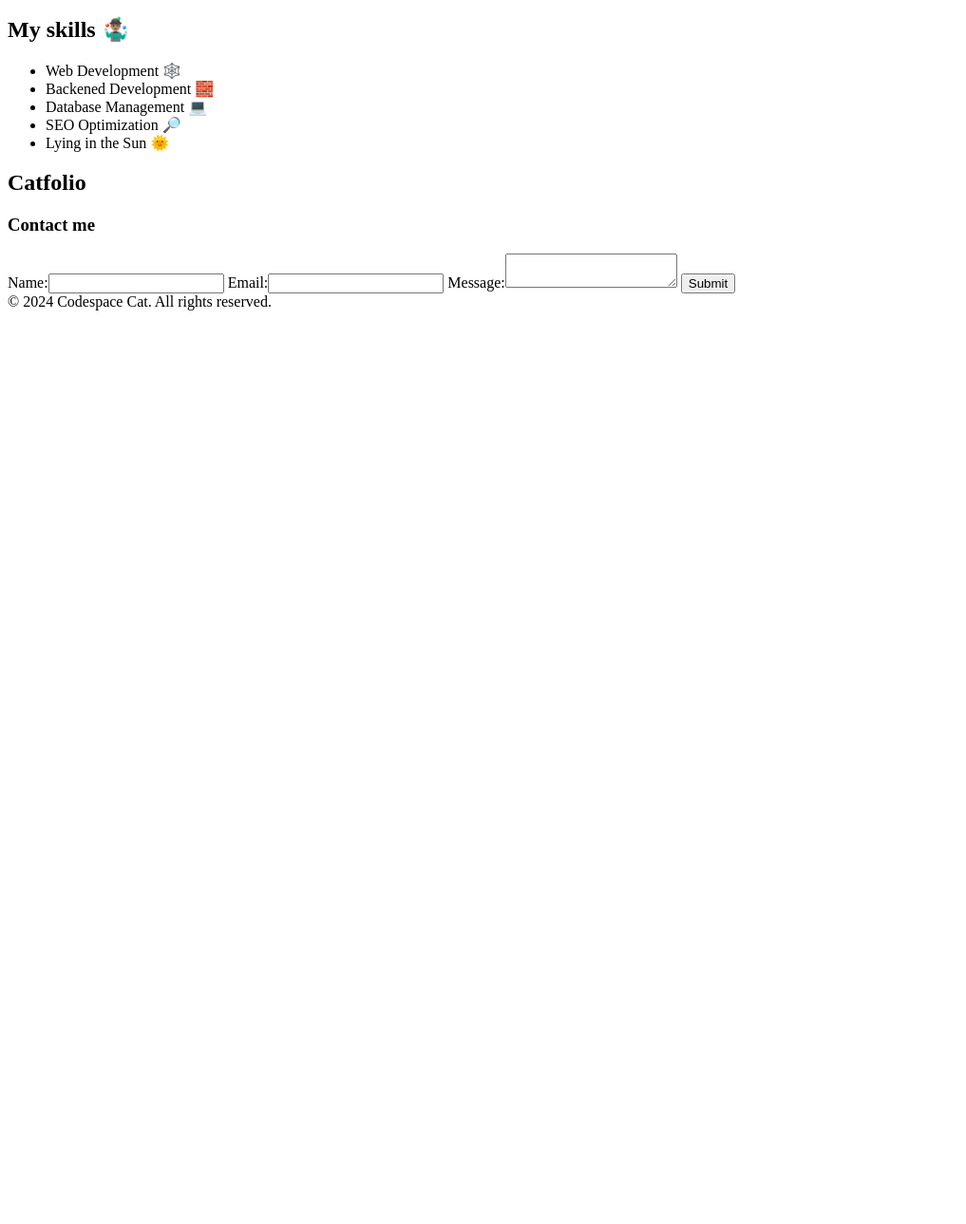
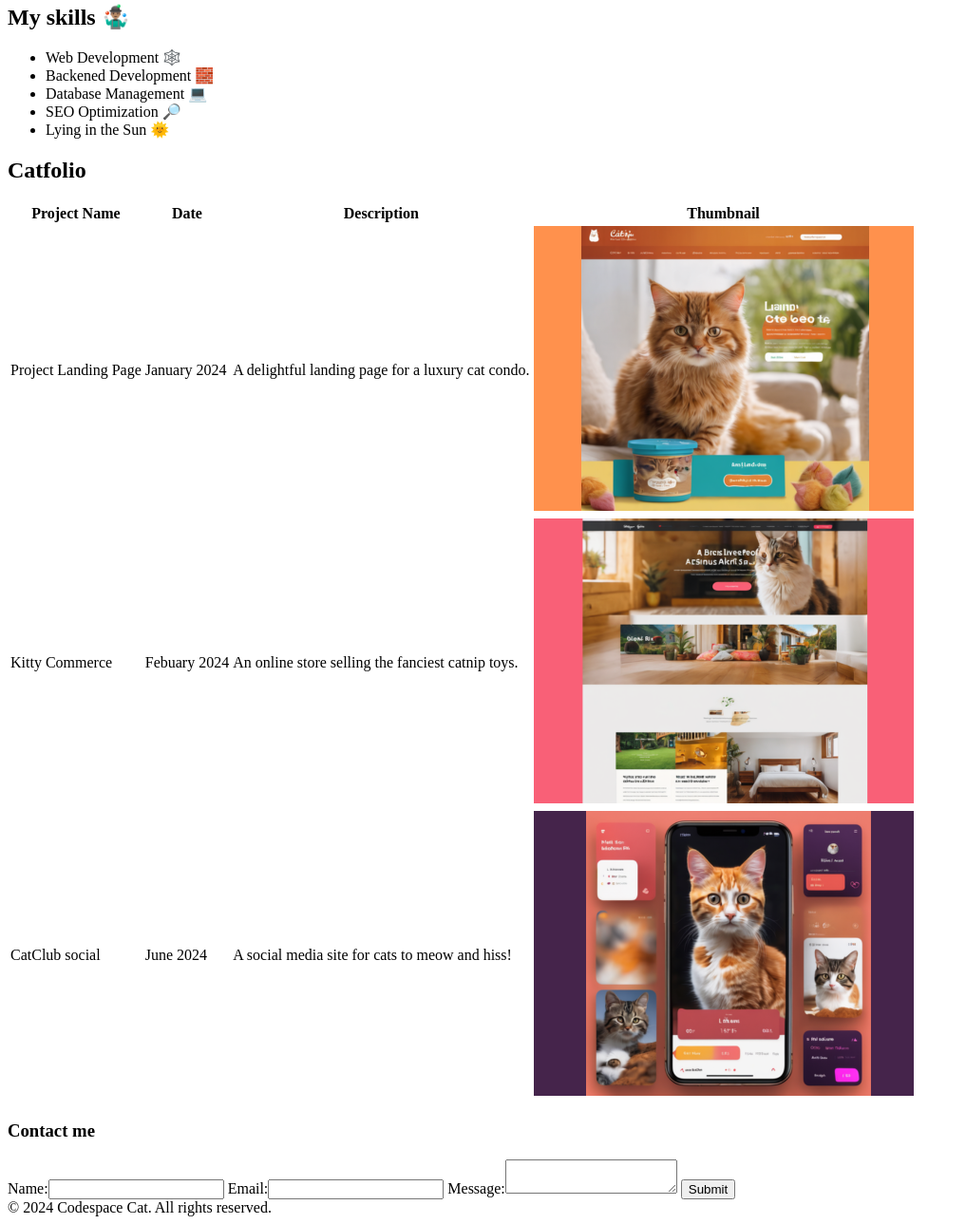
Before and after one commit to AmilcarThuynsma/Module_3R_-CS20240171_WFO204_C1_Amilcar-Thuynsma_SDF03_R, a plain HTML site: page images/Index.html in a window 1280 px wide. Shown: the part 603-1892 px from the top of the page at 95% size, without its empty margins (0-1017 px from the left). Before the commit the page ends 938 px from the top, so only its background shows below. Drawn offline with Linux system fonts and the light colour scheme.

Commit message:
added table and images to catfolio

```diff
--- a/images/Index.html
+++ b/images/Index.html
@@ -4,16 +4,19 @@
     <title>Codespace Cat's HTML Portfolio</title>
 </head>
 <body>
+    <section>
     <h1> Codespace Cat's Portfolio🎨</h1>
-    <br><a href="#div_id">About me👋</a>
-    <br> <a href="#div_id">My skills⚒️</a>
-     <br><a href="#div_id">Portfolio📸</a>
-     <br><a href="#div_id">Contact me🤙</a>
+    <br><a href="#Aboutme">About me👋</a>
+    <br> <a href="#Myskills">My skills⚒️</a>
+     <br><a href="#Portfolio">Portfolio📸</a>
+     <br><a href="#contactme">Contact me🤙</a></section>
+     <section>
     <h2>About me🐱</h2>
     <img src="cat-codespace.png">
     <p>Hello! I'm <b>Codespace Cat.</b> I'm purr-ssionate about web development and design. I've been pawing at the web industry for just one catnap (that's less than a day in human terms), and I adore crafting pawsitively intuitive, whisker-twitching, and fur-tastic web experiences. Whoa thats a lot of puns.🐾
     </p>
-
+</section>
+<section>
     <h2>My skills 🤹🏽‍♂️</h2>
     <ul>
         <li>Web Development 🕸️</li>
@@ -22,11 +25,43 @@
         <li>SEO Optimization 🔎</li>
         <li>Lying in the Sun 🌞</li>
     </ul>
+</section>
     <h2> Catfolio </h2>
+    <table>
+        <tr>
+        <th>Project Name</th>
+        <th> Date</th>
+        <th> Description</th>
+        <th> Thumbnail</th>
+        </tr>
+        <tr>
+            <td>Project Landing Page </td>
+            <td> January 2024</td>
+            <td> A delightful landing page for a luxury cat condo.</td>
+            <td><img src="1.png"></td>
+        </tr>
+        <tr>
+            <td>Kitty Commerce </td>
+            <td> Febuary 2024</td>
+            <td> An online store selling the fanciest catnip toys.</td>
+            <td><img src="2.png"></td>
+        </tr>
+        <tr>
+        <td>CatClub social </td>
+            <td> June 2024</td>
+            <td> A social media site for cats to meow and hiss!</td>
+            <td><img src="3.png"></td>
+        </tr>
+    </table>
 
+
+</section>
+<section>
     <h3> Contact me </h3>
    Name:<input type="text">  Email:<input type="email">
+
     Message:<textarea class="form-input"></textarea> <button>Submit</button>
+</section>
 </body>
 <footer>
     &copy; 2024 Codespace Cat. All rights reserved.
```
